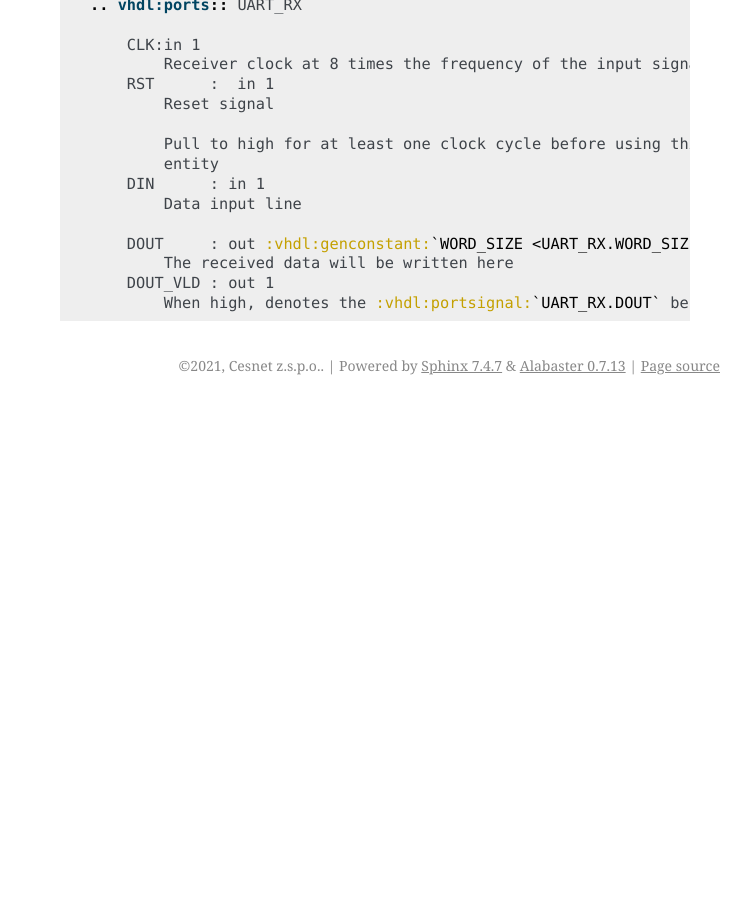
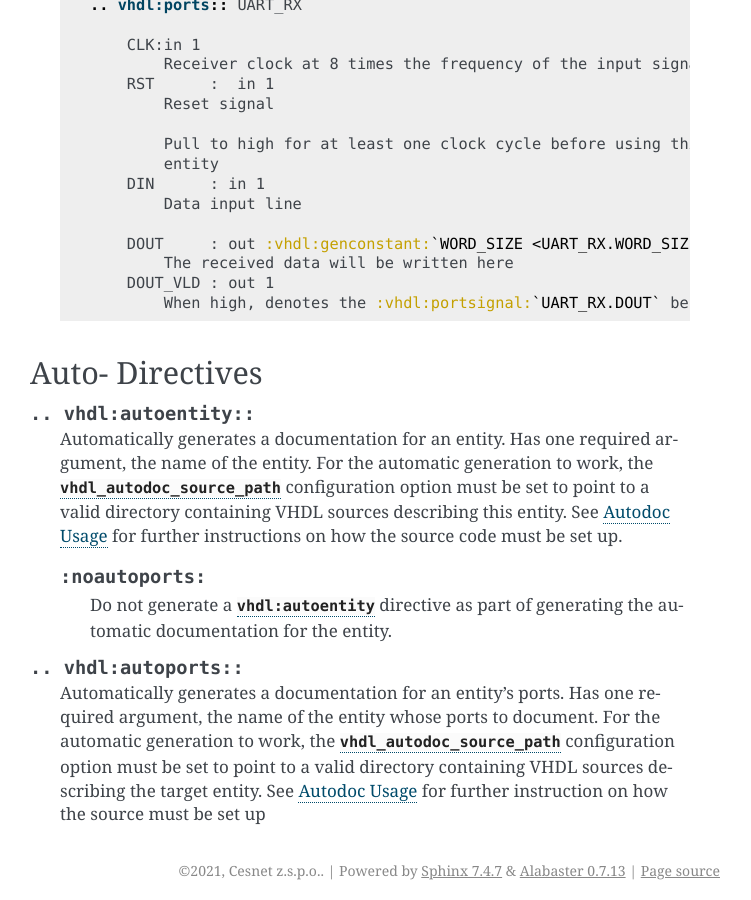
Before and after one commit to CESNET/sphinx-vhdl, a Sphinx documentation site: the page built from doc/source/directives_detailed.rst, in a window 1280 px wide and 900 px high, scrolled down 1831 px. Shown: the whole window, without its empty margins (390-1141 px from the left). Built offline with Sphinx 7.4.7, drawn with Linux system fonts in a browser that asks for light colours; before the commit the page ends 2236 px from its top, so only the background shows below that; some of the changed text lies outside the part shown.

Commit message:
Added docs for autoentities, autoports

```diff
--- a/doc/source/directives_detailed.rst
+++ b/doc/source/directives_detailed.rst
@@ -111,3 +111,29 @@ Directives
                 The received data will be written here
             DOUT_VLD : out 1
                 When high, denotes the :vhdl:portsignal:`UART_RX.DOUT` being valid
+
+Auto- Directives
+----------------
+
+.. rst:directive:: vhdl:autoentity
+
+    Automatically generates a documentation for an entity. Has one required
+    argument, the  name of the entity. For the automatic generation to work,
+    the :py:attr:`vhdl_autodoc_source_path` configuration option must be set to
+    point to a valid directory containing VHDL sources describing this entity.
+    See :ref:`autodoc_usage` for further instructions on how the source code
+    must be set up.
+
+    .. rst:directive:option:: noautoports
+
+        Do not generate a :rst:dir:`vhdl:autoentity` directive as part of
+        generating the automatic documentation for the entity.
+
+.. rst:directive:: vhdl:autoports
+
+    Automatically generates a documentation for an entity's ports. Has one
+    required argument, the name of the entity whose ports to document. For the
+    automatic generation to work, the :py:attr:`vhdl_autodoc_source_path`
+    configuration option must be set to point to a valid directory containing
+    VHDL sources describing the target entity. See :ref:`autodoc_usage` for
+    further instruction on how the source must be set up
--- a/doc/source/index.rst
+++ b/doc/source/index.rst
@@ -23,6 +23,8 @@ Recognized directives
 ================================== ==================================
 Directive                          Description
 ================================== ==================================
+:rst:dir:`vhdl:autoentity`         Automatic documentation of entity.
+:rst:dir:`vhdl:autoports`          Automatic documentation of ports.
 :rst:dir:`vhdl:entity`             A single entity.
 :rst:dir:`vhdl:enum`               Enumeration-defined type.
 :rst:dir:`vhdl:enumval`            A single value in :rst:dir:`vhdl:enum`.
@@ -47,6 +49,8 @@ Role                               Description
 
    directives_detailed.rst
    roles_detailed.rst
+   config.rst
+   autodoc.rst
 
 
 Indices and tables
```
Also changed, not shown: doc/source/autodoc.rst (added, +24 -0 lines), doc/source/config.rst (+5 -5 lines).
